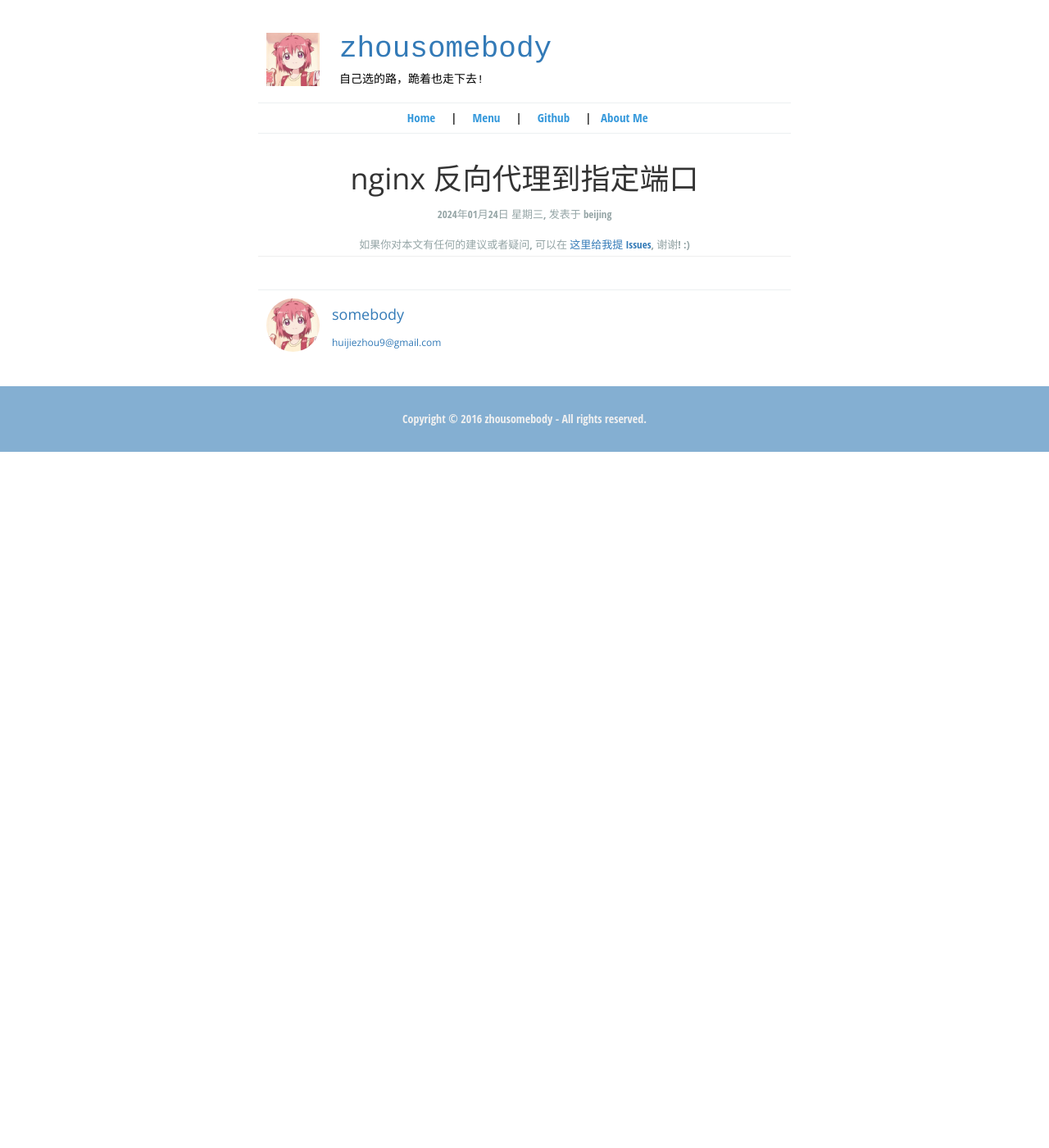
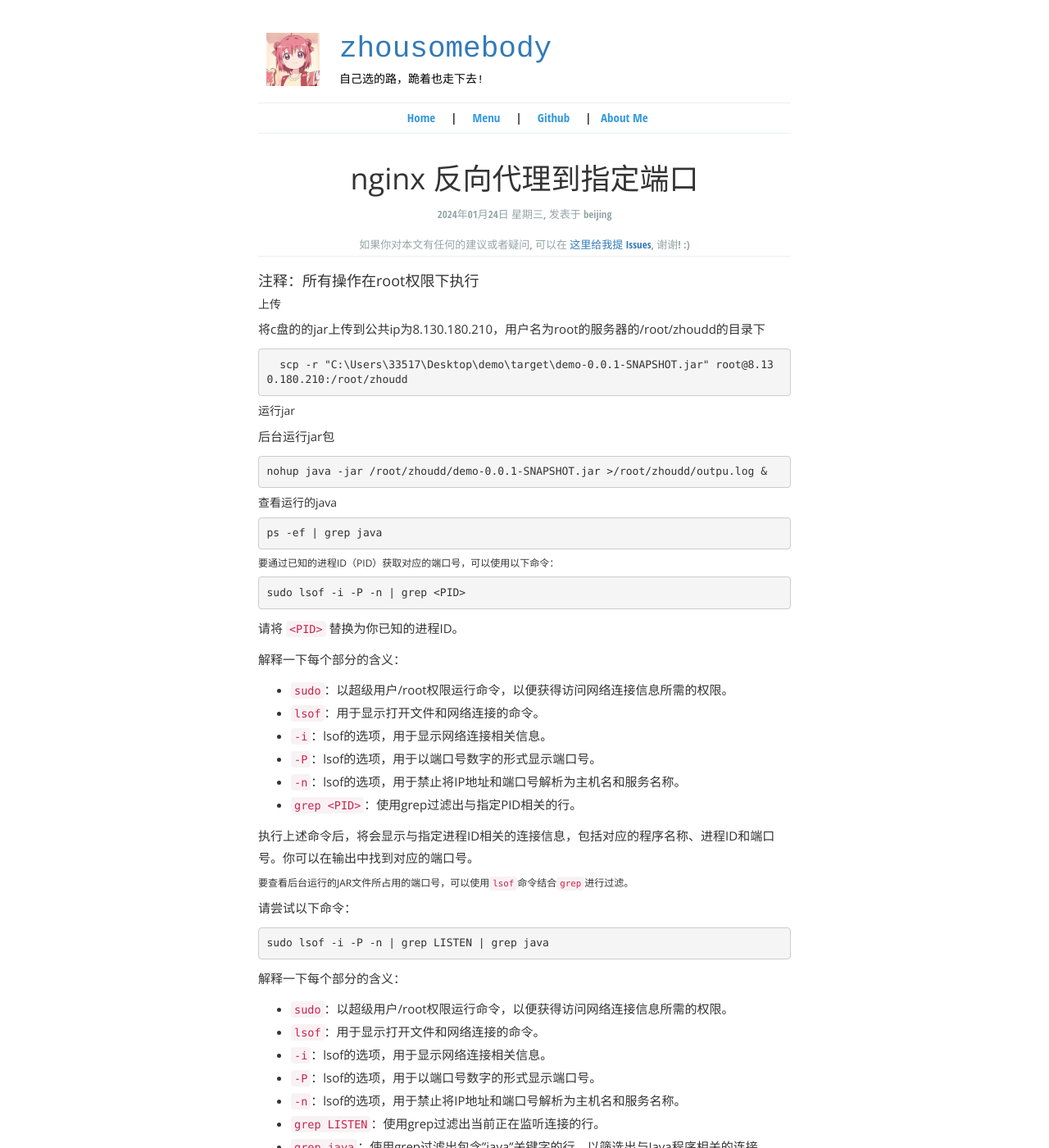
Before and after one commit to zhousomebody/zhousomebody.github.io, a Jekyll site: the page built from _posts/2024-01-24-nginx-反向代理到指定端口.md, in a window 1280 px wide and 1400 px high. Shown: the whole window at 82% size. Built offline with Jekyll 4.4.1, drawn with Linux system fonts in a browser that asks for light colours; Markdown is read by kramdown in place of the engine named in the settings; some of the changed text lies outside the part shown.

Commit message:
Update 2024-01-24-nginx-反向代理到指定端口.md

`````diff
--- a/_posts/2024-01-24-nginx-反向代理到指定端口.md
+++ b/_posts/2024-01-24-nginx-反向代理到指定端口.md
@@ -6,3 +6,65 @@ location: beijing
 pulished: false
 excerpt_separator: "##"
 ---
+
+#### 注释：所有操作在root权限下执行
+
+##### 上传
+将c盘的的jar上传到公共ip为8.130.180.210，用户名为root的服务器的/root/zhoudd的目录下
+```
+  scp -r "C:\Users\33517\Desktop\demo\target\demo-0.0.1-SNAPSHOT.jar" root@8.130.180.210:/root/zhoudd
+```
+##### 运行jar
+后台运行jar包
+```
+nohup java -jar /root/zhoudd/demo-0.0.1-SNAPSHOT.jar >/root/zhoudd/outpu.log &
+```
+##### 查看运行的java
+```
+ps -ef | grep java
+```
+###### 要通过已知的进程ID（PID）获取对应的端口号，可以使用以下命令：
+
+```
+sudo lsof -i -P -n | grep <PID>
+```
+
+请将 `<PID>` 替换为你已知的进程ID。
+
+解释一下每个部分的含义：
+
+- `sudo`：以超级用户/root权限运行命令，以便获得访问网络连接信息所需的权限。
+- `lsof`：用于显示打开文件和网络连接的命令。
+- `-i`：lsof的选项，用于显示网络连接相关信息。
+- `-P`：lsof的选项，用于以端口号数字的形式显示端口号。
+- `-n`：lsof的选项，用于禁止将IP地址和端口号解析为主机名和服务名称。
+- `grep <PID>`：使用grep过滤出与指定PID相关的行。
+
+执行上述命令后，将会显示与指定进程ID相关的连接信息，包括对应的程序名称、进程ID和端口号。你可以在输出中找到对应的端口号。
+###### 要查看后台运行的JAR文件所占用的端口号，可以使用`lsof`命令结合`grep`进行过滤。
+
+请尝试以下命令：
+
+```
+sudo lsof -i -P -n | grep LISTEN | grep java
+```
+
+解释一下每个部分的含义：
+
+- `sudo`：以超级用户/root权限运行命令，以便获得访问网络连接信息所需的权限。
+- `lsof`：用于显示打开文件和网络连接的命令。
+- `-i`：lsof的选项，用于显示网络连接相关信息。
+- `-P`：lsof的选项，用于以端口号数字的形式显示端口号。
+- `-n`：lsof的选项，用于禁止将IP地址和端口号解析为主机名和服务名称。
+- `grep LISTEN`：使用grep过滤出当前正在监听连接的行。
+- `grep java`：使用grep过滤出包含"java"关键字的行，以筛选出与Java程序相关的连接。
+
+执行上述命令后，将会显示与Java程序相关的正在监听的连接，包括对应的程序名称、进程ID和端口号。你可以在输出中查找 JAR 文件所占用的端口号。
+
+##### 修改配置文件
+打开nginx配置文件
+```
+ vi /etc/nginx/sites-enabled/default
+````
+点击`i`可以在光标处进行修改配置文件
+default
`````
